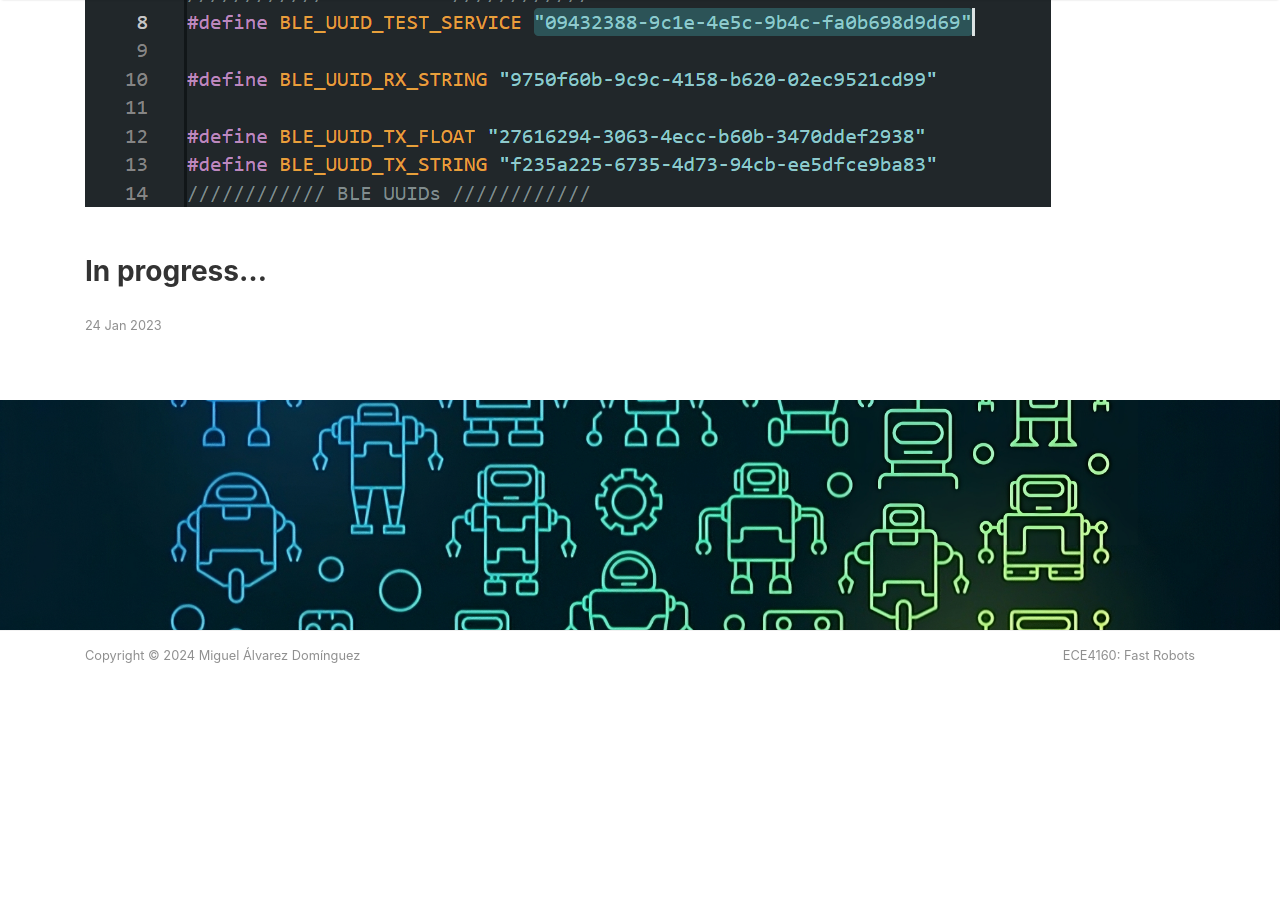
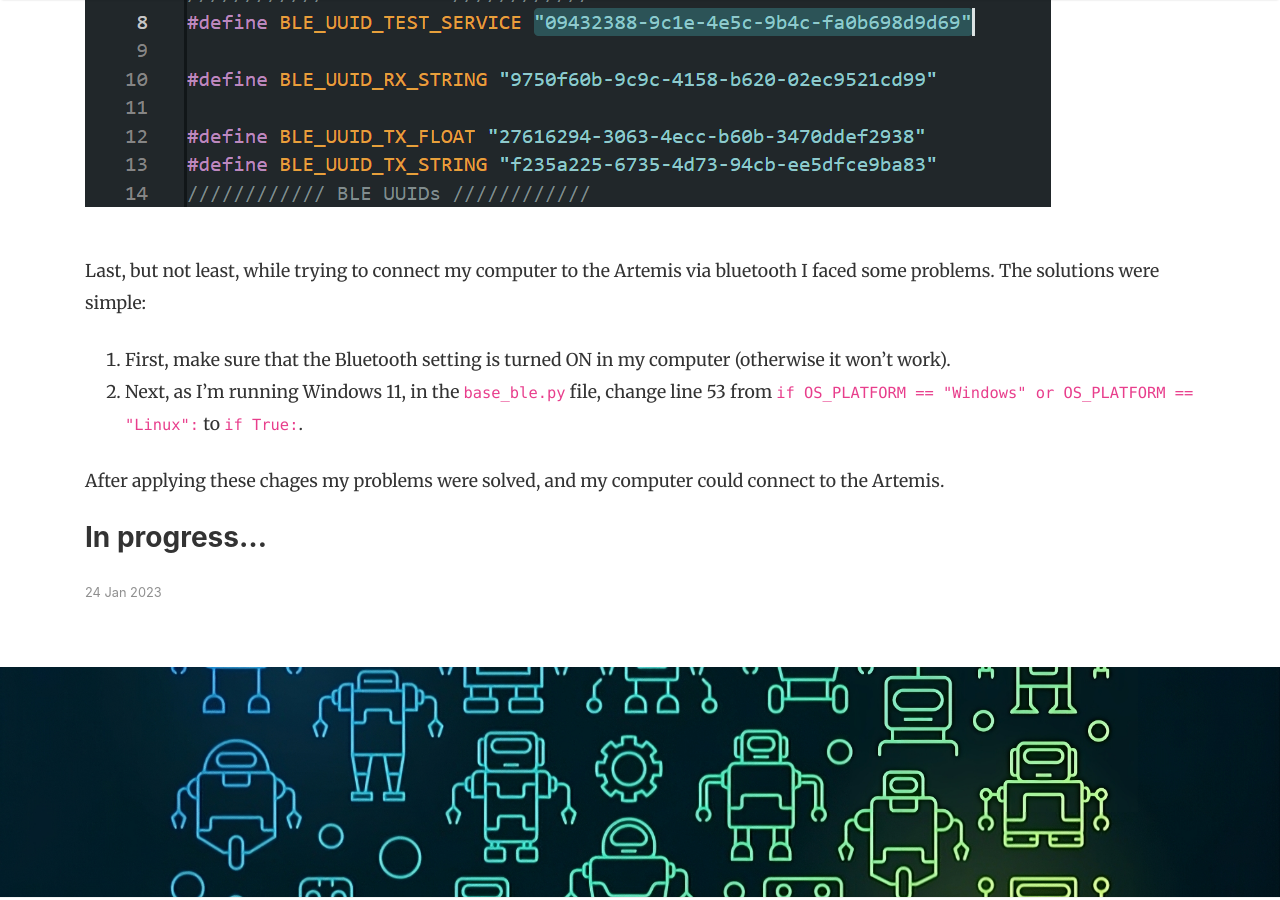
Before and after one commit to miguelalvarezd/FastRobots, a Jekyll site: the page built from _posts/2023-01-24-lab-1.md, in a window 1280 px wide and 900 px high, scrolled down 6226 px. Built offline with Jekyll 4.4.1, drawn with Linux system fonts in a browser that asks for light colours; nearby versions of some CDN libraries; comment, search, counter and statistics services are not loaded; before the commit the page ends 6919 px from its top, so only the background shows below that.

Commit message:
Update 2023-01-24-lab-1.md

```diff
--- a/_posts/2023-01-24-lab-1.md
+++ b/_posts/2023-01-24-lab-1.md
@@ -100,4 +100,11 @@ The files `connection.yaml` and `ble_arduino.ino` will look as follows, respecti
 
 <img src="{{ site.baseurl }}/assets/images/lab1/ble_arduino.png" alt="ble_arduino.ino file.">
 
+Last, but not least, while trying to connect my computer to the Artemis via bluetooth I faced some problems. The solutions were simple:
+
+1. First, make sure that the Bluetooth setting is turned ON in my computer (otherwise it won't work).
+2. Next, as I'm running Windows 11, in the `base_ble.py` file, change line 53 from `if OS_PLATFORM == "Windows" or OS_PLATFORM == "Linux":` to `if True:`.
+
+After applying these chages my problems were solved, and my computer could connect to the Artemis.
+
 ### In progress...
```
